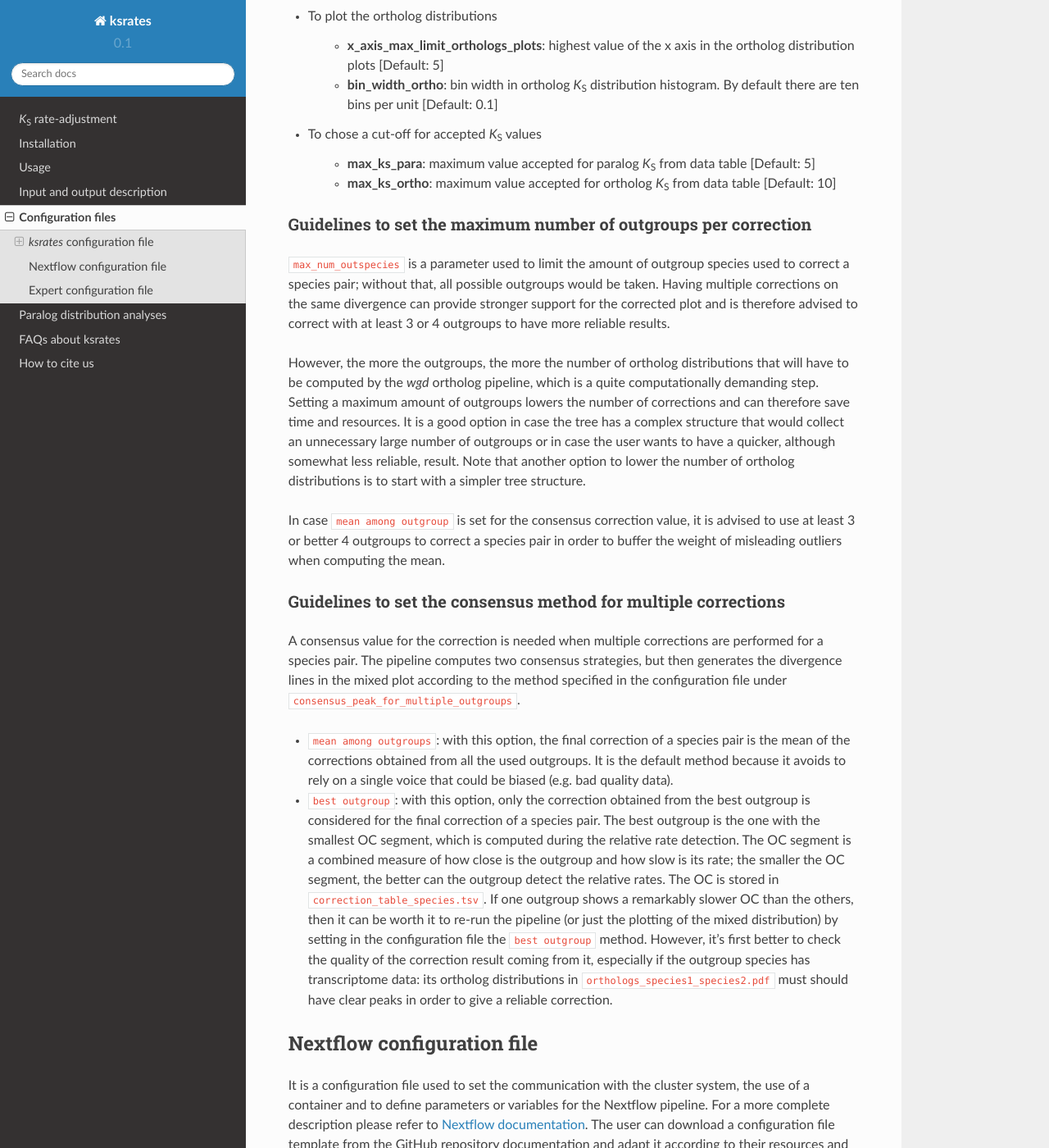
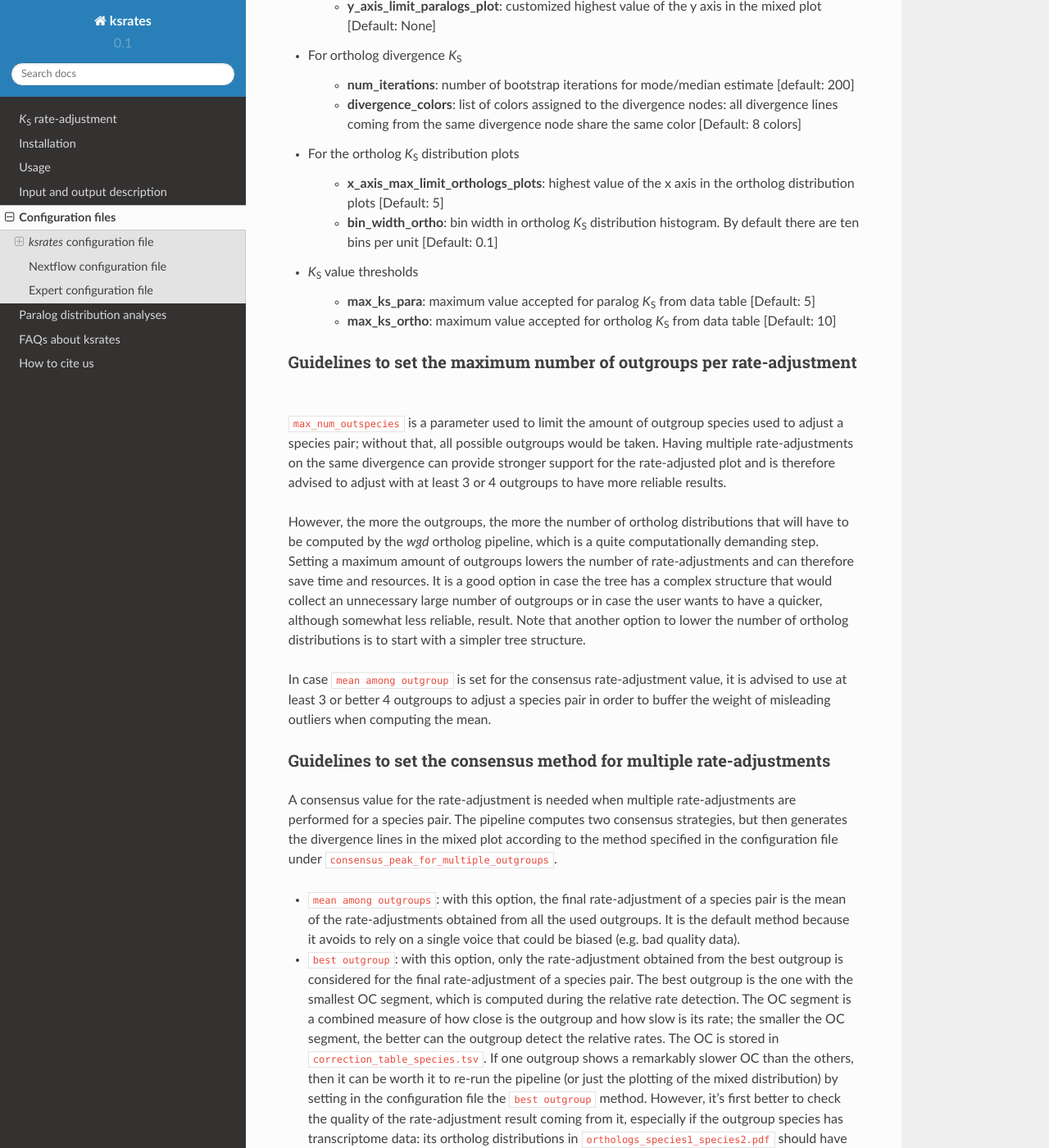
Before and after one commit to VIB-PSB/ksrates, a Sphinx documentation site: the page built from doc/source/configuration.rst, in a window 1280 px wide and 1400 px high, scrolled down 2329 px. Shown: the whole window at 82% size. Built offline with Sphinx 7.4.7 and the Read the Docs theme 2.0.0, drawn with Linux system fonts in a browser that asks for light colours; some of the changed text lies outside the part shown.

Commit message:
Update configuration.rst

```diff
--- a/doc/source/configuration.rst
+++ b/doc/source/configuration.rst
@@ -3,7 +3,7 @@
 Configuration files
 *******************
 
-The rate-correction pipeline requires the *ksrates* configuration file and optionally a Nextflow configuration file and an expert configuration file.
+*ksrates* requires at the minimum the *ksrates* configuration file that contains all the settings necessary for a given analysis. Optionally, an additional *ksrates* configuration file with expert and debug settings can be specified. If using the *ksrates* Nextflow pipeline, an optional Nextflow configuration file is usually necessary to configure, for example, compute cluster and container settings.
 
 
 .. _`pipeline_config_section`:
@@ -14,15 +14,15 @@
 Description
 -----------
 
-The analysis configuration file is composed of a first section concerning phylogenetic relationships among the species, a second section concerning analysis settings and a third section mainly concerning figure parameters. Here below it is shown an example for *Elaeis guineensis* (oil palm). ::
+The analysis configuration file is composed of a first section defining the species used, their phylogenetic relationships and their sequence data files, a second section concerning general analysis settings and a third section concerning mainly figure parameters. Below is an example for an analysis with oil palm (*Elaeis guineensis*) as the focal species. ::
 
     [SPECIES]
-    species = palm
-    newick_tree = ((palm, rice), asparagus);
-    latin_names = rice:Oryza sativa, palm:Elaeis guineensis, asparagus: Asparagus officinalis
+    species = elaeis
+    newick_tree = ((elaeis, oryza), asparagus);
+    latin_names = elaeis:Elaeis guineensis, oryza:Oryza sativa, asparagus:Asparagus officinalis
 
-    fasta_filenames = rice:rice.fasta, palm:palm.fasta, asparagus:asparagus.fasta
-    gff_filenames = palm:palm.gff3
+    fasta_filenames = elaeis:elaeis.fasta, oryza:oryza.fasta, asparagus:asparagus.fasta
+    gff_filenames = elaeis:elaeis.gff3
 
     peak_database_path = ortholog_peak_db.tsv
     ks_list_database_path = ortholog_ks_list_db.tsv
@@ -44,7 +44,7 @@
     bin_width_para = 0.1
     y_axis_limit_paralogs_plot = None
 
-    num_iterations = 100
+    num_iterations = 200
     divergence_colors =  Red, MediumBlue, Goldenrod, Crimson, ForestGreen, Gray, SaddleBrown, Black
 
     x_axis_max_limit_orthologs_plots = 5
@@ -53,66 +53,68 @@
     max_ks_para = 5
     max_ks_ortho = 10
 
-[SPECIES] section includes:
+The [SPECIES] section includes:
 
-* **species**: name of the species of interest, whose paralog distribution is used as correction reference. It is advised to use an informal name (shorter/easier than the scientific name) (are space tolerated?). E.g. "palm" instead of "Elaeis guineensis"
-* **newick_tree**: Newick format of the phylogenetic relationships among the involved species (more info on ETE toolkit `website <http://etetoolkit.org/docs/latest/tutorial/tutorial_trees.html#reading-and-writing-newick-trees>`__). It must contain the species of interest as named in parameter `species`. It is advised to use informal names for the other species as well.
-* **latin_names**: list of links between the informal species names and their scientific names, which will be used in legends and plot titles. The link is made with a colon (":")
-* **fasta_filenames**: list of links between informal species names and the FASTA file path of the species. The association is encoded with a colon (":")
-* **gff_filenames**: list of links between the informal name of the species of interest and the GFF file path of that species (only required for colinearity analysis)
-* **peak_database_path**: path to the database of ortholog *K*:sub:`S` distribution peaks. If the file is not present yet, it will be automatically generated
-* **ks_list_database_path**: path to the database of ortholog *K*:sub:`S` lists. If the file is not present, it will be automatically generated
+.. TODO: are spaces tolerated in species name?
 
-[ANALYSIS SETTING] section includes:
+* **species**: name of the focal species. A *K*:sub:`S` paralog distribution is generated for this species and its *K*:sub:`S`-scale is used as the rate-adjustment reference. It is advised to use a short name (for example, the genus or family name) or common abbreviation here. For example, "elaeis" or "eguineensis" instead of "Elaeis guineensis".
+* **newick_tree**: phylogenetic relationships among the involved species as Newick format (more info on the ETE toolkit `website <http://etetoolkit.org/docs/latest/tutorial/tutorial_trees.html#reading-and-writing-newick-trees>`__). It has to contain the focal species as named in parameter `species`. It is advised to use short names or abbreviations for the other species as well.
+* **latin_names**: list of associations between each of the species names in parameter `newick_tree` and their scientific names, which will be used in legends and plot titles. The association is made with a colon (':').
+* **fasta_filenames**: list of associations between each of the species names in parameter `newick_tree` and the corresponding paths to their FASTA files. The association is made with a colon (':').
+* **gff_filenames**: association between the focal species as named in parameter `species` and the path to the GFF3 file for the focal species (only required for collinearity analysis). The association is made with a colon (':').
+* **peak_database_path**: path to the database of ortholog *K*:sub:`S` distribution peaks. If the file is not present yet, it will be automatically generated.
+* **ks_list_database_path**: path to the database of ortholog *K*:sub:`S` lists. If the file is not present, it will be automatically generated.
 
-* **paranome**: whether to build/plot the paranome *K*:sub:`S` distribution of the species of interest \[yes/no\]
-* **colinearity**: whether to build/plot the anchor pair *K*:sub:`S` distribution of the species of interest \[yes/no\]
+The [ANALYSIS SETTING] section includes:
+
+* **paranome**: whether to build/plot the whole-paranome *K*:sub:`S` distribution of the focal species \[yes/no\]
+* **colinearity**: whether to build/plot the anchor pair *K*:sub:`S` distribution of the focal species \[yes/no\]
 * **gff_feature**: parsing keyword from the third column of the GFF file (e.g. gene, mrna...). Case insensitive.
 * **gff_attribute**: parsing keyword from the ninth column of the GFF file (e.g. id, name...). Case insensitive.
-* **max_number_outspecies**: maximum number of trios/outspecies allowed to correct a divergent pair; if None, all possible outspecies obtained from the phylogenetic tree will be used to form trios and correct the pair. For more details see later. [Default: 4]
-* **consensus_peak_for_multiple_outgroups**: when a divergent pair is corrected by two or more outgroups, it is possible to get a consensus value considering either the mean among all the corrections for that pair ("mean among outgroups") or only one correction, mostly likely coming from a close and slowly evolving species ("best outgroup"). [Default: "mean among outgroups"]
+* **max_number_outspecies**: maximum number of trios/outspecies allowed to adjust a divergent pair; if None, all possible outspecies obtained from the phylogenetic tree will be used to form trios and adjust the pair. For more details see below. [Default: 4]
+* **consensus_peak_for_multiple_outgroups**: when a divergent pair is adjusted by two or more outgroups, it is possible to get a consensus value considering either the mean among all the rate-adjustments for that pair ("mean among outgroups") or only one rate-adjustment, mostly likely coming from a close and slowly evolving species ("best outgroup"). [Default: "mean among outgroups"]
 
-[PARAMETERS] section includes:
+The [PARAMETERS] section includes:
 
-* To plot the mixed distribution
+* For the mixed *K*:sub:`S` distributions plot
 
     * **x_axis_max_limit_paralogs_plot**: highest value of the x axis in the mixed distribution plot [Default: 5]
     * **bin_width_para**: bin width in paralog *K*:sub:`S` distribution histogram. By default there are ten bins per unit [Default: 0.1]
     * **y_axis_limit_paralogs_plot**: customized highest value of the y axis in the mixed plot [Default: None]
 
-* To estimate and plot the ortholog peaks
+* For ortholog divergence *K*:sub:`S`
 
-    * **num_iterations**: number of bootstrap iterations for peak estimate [default: 50]
-    * **divergence_colors**: list of colors assigned to the divergence nodes: all divergence lines coming from the same divergence node share the same color [Default: 7 colors]
+    * **num_iterations**: number of bootstrap iterations for mode/median estimate [default: 200]
+    * **divergence_colors**: list of colors assigned to the divergence nodes: all divergence lines coming from the same divergence node share the same color [Default: 8 colors]
 
-* To plot the ortholog distributions
+* For the ortholog *K*:sub:`S` distribution plots
 
     * **x_axis_max_limit_orthologs_plots**: highest value of the x axis in the ortholog distribution plots [Default: 5]
     * **bin_width_ortho**: bin width in ortholog *K*:sub:`S` distribution histogram. By default there are ten bins per unit [Default: 0.1]
 
-* To chose a cut-off for accepted *K*:sub:`S` values
+* *K*:sub:`S` value thresholds
 
     * **max_ks_para**: maximum value accepted for paralog *K*:sub:`S` from data table [Default: 5]
     * **max_ks_ortho**: maximum value accepted for ortholog *K*:sub:`S` from data table [Default: 10]
 
 
-Guidelines to set the maximum number of outgroups per correction
-----------------------------------------------------------------
+Guidelines to set the maximum number of outgroups per rate-adjustment
+---------------------------------------------------------------------
 
-``max_num_outspecies`` is a parameter used to limit the amount of outgroup species used to correct a species pair; without that, all possible outgroups would be taken. Having multiple corrections on the same divergence can provide stronger support for the corrected plot and is therefore advised to correct with at least 3 or 4 outgroups to have more reliable results.
+``max_num_outspecies`` is a parameter used to limit the amount of outgroup species used to adjust a species pair; without that, all possible outgroups would be taken. Having multiple rate-adjustments on the same divergence can provide stronger support for the rate-adjusted plot and is therefore advised to adjust with at least 3 or 4 outgroups to have more reliable results.
 
-However, the more the outgroups, the more the number of ortholog distributions that will have to be computed by the `wgd` ortholog pipeline, which is a quite computationally demanding step. Setting a maximum amount of outgroups lowers the number of corrections and can therefore save time and resources. It is a good option in case the tree has a complex structure that would collect an unnecessary large number of outgroups or in case the user wants to have a quicker, although somewhat less reliable, result. Note that another option to lower the number of ortholog distributions is to start with a simpler tree structure.
+However, the more the outgroups, the more the number of ortholog distributions that will have to be computed by the `wgd` ortholog pipeline, which is a quite computationally demanding step. Setting a maximum amount of outgroups lowers the number of rate-adjustments and can therefore save time and resources. It is a good option in case the tree has a complex structure that would collect an unnecessary large number of outgroups or in case the user wants to have a quicker, although somewhat less reliable, result. Note that another option to lower the number of ortholog distributions is to start with a simpler tree structure.
 
-In case ``mean among outgroup`` is set for the consensus correction value, it is advised to use at least 3 or better 4 outgroups to correct a species pair in order to buffer the weight of misleading outliers when computing the mean.
+In case ``mean among outgroup`` is set for the consensus rate-adjustment value, it is advised to use at least 3 or better 4 outgroups to adjust a species pair in order to buffer the weight of misleading outliers when computing the mean.
 
 
-Guidelines to set the consensus method for multiple corrections
---------------------------------------------------------------------------------------------------
+Guidelines to set the consensus method for multiple rate-adjustments
+--------------------------------------------------------------------
 
-A consensus value for the correction is needed when multiple corrections are performed for a species pair. The pipeline computes two consensus strategies, but then generates the divergence lines in the mixed plot according to the method specified in the configuration file under ``consensus_peak_for_multiple_outgroups``.
+A consensus value for the rate-adjustment is needed when multiple rate-adjustments are performed for a species pair. The pipeline computes two consensus strategies, but then generates the divergence lines in the mixed plot according to the method specified in the configuration file under ``consensus_peak_for_multiple_outgroups``.
 
-* ``mean among outgroups``: with this option, the final correction of a species pair is the mean of the corrections obtained from all the used outgroups. It is the default method because it avoids to rely on a single voice that could be biased (e.g. bad quality data).
-* ``best outgroup``: with this option, only the correction obtained from the best outgroup is considered for the final correction of a species pair. The best outgroup is the one with the smallest OC segment, which is computed during the relative rate detection. The OC segment is a combined measure of how close is the outgroup and how slow is its rate; the smaller the OC segment, the better can the outgroup detect the relative rates. The OC is stored in ``correction_table_species.tsv``. If one outgroup shows a remarkably slower OC than the others, then it can be worth it to re-run the pipeline (or just the plotting of the mixed distribution) by setting in the configuration file the ``best outgroup`` method. However, it's first better to check the quality of the correction result coming from it, especially if the outgroup species has transcriptome data: its ortholog distributions in ``orthologs_species1_species2.pdf`` must should have clear peaks in order to give a reliable correction.
+* ``mean among outgroups``: with this option, the final rate-adjustment of a species pair is the mean of the rate-adjustments obtained from all the used outgroups. It is the default method because it avoids to rely on a single voice that could be biased (e.g. bad quality data).
+* ``best outgroup``: with this option, only the rate-adjustment obtained from the best outgroup is considered for the final rate-adjustment of a species pair. The best outgroup is the one with the smallest OC segment, which is computed during the relative rate detection. The OC segment is a combined measure of how close is the outgroup and how slow is its rate; the smaller the OC segment, the better can the outgroup detect the relative rates. The OC is stored in ``correction_table_species.tsv``. If one outgroup shows a remarkably slower OC than the others, then it can be worth it to re-run the pipeline (or just the plotting of the mixed distribution) by setting in the configuration file the ``best outgroup`` method. However, it's first better to check the quality of the rate-adjustment result coming from it, especially if the outgroup species has transcriptome data: its ortholog distributions in ``orthologs_species1_species2.pdf`` should have clear peaks in order to give a reliable rate-adjustment.
 
 
 .. _`nextflow_config_section`:
@@ -149,7 +151,7 @@
 * The **executor** scope defines the cluster system type (e.g. SGE) which the jobs are submitted to
 * The **process** scope defines the container image and the pipeline configuration on the cluster:
 
-    * **container** defines the ksrates container image (from Docker Hub or from a local copy if already downloaded).
+    * **container** defines the *ksrates* container image (from Docker Hub or from a local copy if already downloaded).
 
         * to pull a Singularity container from Docker Hub: ``docker://vibpsb/ksrates:latest``
         * to pull a Docker container from Docker Hub: ``vibpsb/ksrates:latest``
@@ -159,6 +161,7 @@
     * **beforeScript** can be used to load required dependencies in the cluster; it is necessary only if the container is not available, provided that the cluster has all dependencies installed
 
 * The **env** scope defines variables exported in the workflow environment
+
 
 .. _`expert_config_section`:
 
@@ -183,7 +186,7 @@
 * **logging_level**: the logging message level to be shown in the screen (critical, error, warning, info, debug, notset) [Default: info]
 * **peak_stats**: the statistics measure that is used to get a representative peak *K*:sub:`S` value of an ortholog distribution or of an anchor *K*:sub:`S` cluster (options: mode or median) [Default: mode]
 * **kde_bandwidth_modifier**: modifier to adjust the fitting of the KDE curve on the underlying paranome or anchor *K*:sub:`S` distribution. The kde Scott's factor computed by SciPy tends to produce an overly smooth KDE curve, especially with steep WGD peaks, and therefore it is reduced by multiplying it by a modifier. Decreasing the modifier leads to tighter fits, increasing it leads to smoother fits and setting it at 1 gives the default kde factor. Note that a too small factor is likely to take into account data noise [Default: 0.4]
-* **plot_correction_arrows**: flag to turn on or off the presence of correction arrows, which start from the original ortholog peak position and end on the corrected position
+* **plot_correction_arrows**: flag to turn on or off the presence of rate-adjustment arrows, which start from the original ortholog peak position and end on the rate-adjusted position
 * **max_mixture_model_iterations**: maximum number of EM iterations during mixture modeling [Default: 300]
 * **num_mixture_model_initializations**: number of times the EM algorithm is initialized (either for the random initialization in exp-log mixture model or for k-means in lognormal mixture model)
 * **max_mixture_model_components**: maximum number of components considered during the execution of mixture models
```
